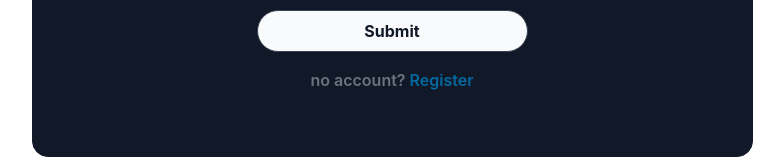
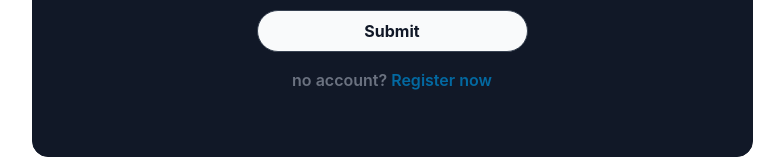
Before and after one commit to DennisMuhami/myapp, a React (Create React App) app: page / in a window 1280 px wide. Shown: the part 463-623 px from the top of the page, without its empty margins (248-1032 px from the left). Built offline with nearby package versions, Linux system fonts and the light colour scheme.

Commit message:
first commit

```diff
--- a/src/App.js
+++ b/src/App.js
@@ -24,7 +24,7 @@ function App() {
                 <input class="w-full p-2 bg-gray-50 rounded-full font-bold text-gray-900 border border-gray-700 "
                     type="submit" name="correo" id=""></input>
 
-                    <p>no account? <a class="font-semibold text-sky-700">Register</a> </p>
+                    <p>no account? <a class="font-semibold text-sky-700">Register now</a> </p>
             </div>
 
 
```
